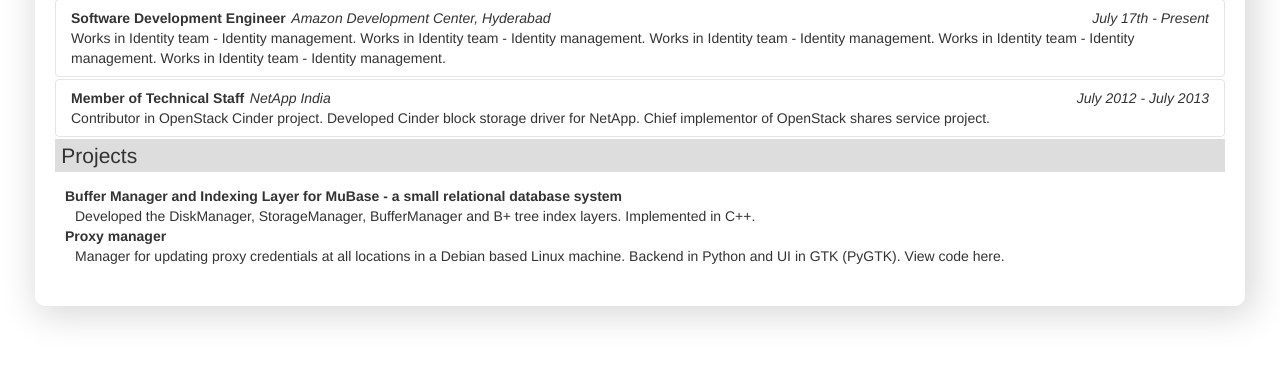
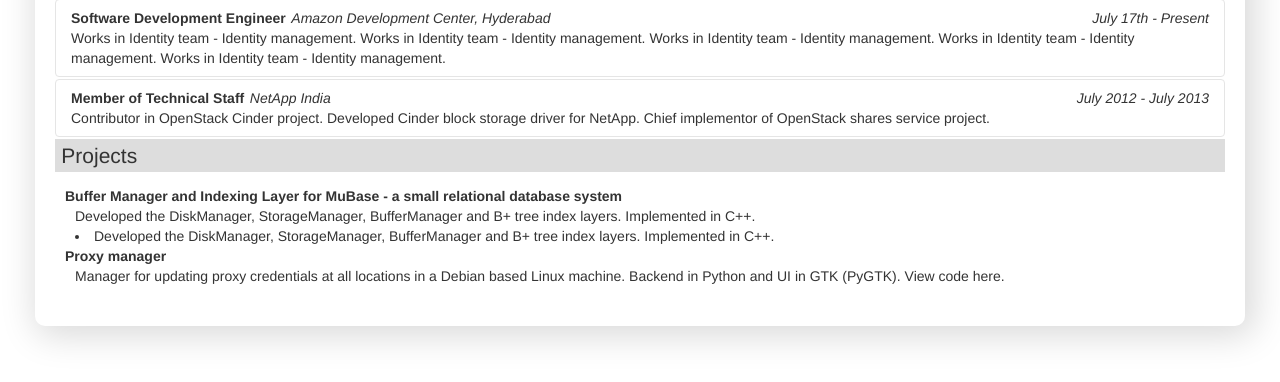
Before and after one commit to rushiagr/world-of-GUI, a plain HTML site: page index.html in a window 1280 px wide. Shown: the part 160-542 px from the top of the page. Drawn offline with Linux system fonts and the light colour scheme.

Commit message:
example of bullet point within list

```diff
--- a/index.html
+++ b/index.html
@@ -80,6 +80,7 @@
 	    <dl>
 	        <dt>Buffer Manager and Indexing Layer for MuBase - a small relational database system</dt>
 	        <dd>Developed the DiskManager, StorageManager, BufferManager and B+ tree index layers. Implemented in C++.</dd>
+	        <dd><li>Developed the DiskManager, StorageManager, BufferManager and B+ tree index layers. Implemented in C++.</li></dd>
 	        <dt>Proxy manager</dt>
 	        <dd>Manager for updating proxy credentials at all locations in a Debian based Linux machine. Backend in Python and UI in GTK (PyGTK). View code here.</dd>
 	    </dl>
```
